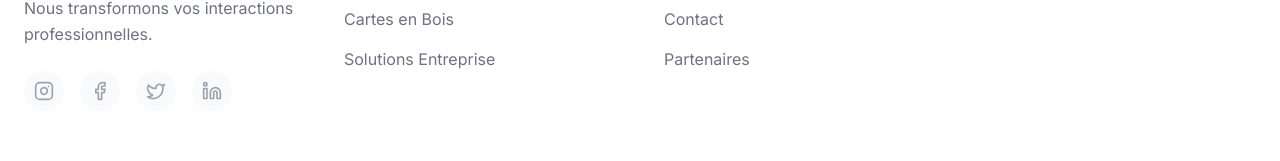
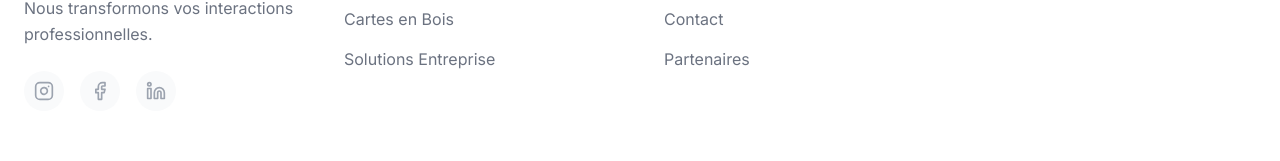
Before and after one commit to AmineJanedi/BoostingFR_Client, a React (Vite) app: page / in a window 1280 px wide. Shown: the part 3840-4001 px from the top of the page. Built offline with nearby package versions, Linux system fonts and the light colour scheme; what @radix-ui/themes would draw is missing.

Commit message:
last khalass

```diff
--- a/index.html
+++ b/index.html
@@ -2,50 +2,46 @@
 <html lang="en">
   <head>
     <meta charset="UTF-8" />
-    <link rel="icon" type="image/x-icon" src="../public/logozoomed.png" />
+    <link rel="icon" type="image/png" href="/png2.png" />
     <meta name="viewport" content="width=device-width, initial-scale=1.0" />
     <title>Boosting FR</title>
 
-    <!-- SEO Meta Tags -->
     <meta name="generator" content="Boosting FR" />
     <meta name="description" content="Boosting FR Generated with Boosting FR" />
     <meta name="author" content="Boosting FR" />
     <meta name="robots" content="index, follow" />
-    <link rel="canonical" href="https://gentle-basil-71j.Boosting FR.app" />
+    <link rel="canonical" href="https://gentle-basil-71j.boostingfr.app" />
 
-    <!-- Open Graph / Facebook -->
     <meta property="og:type" content="website" />
-    <meta property="og:url" content="https://gentle-basil-71j.Boosting FR.app" />
+    <meta property="og:url" content="https://gentle-basil-71j.boostingfr.app" />
     <meta property="og:title" content="Boosting FR" />
     <meta property="og:description" content="Boosting FR Generated with Boosting FR" />
-    <meta property="og:image" content="https://Boosting FR.dev/images/Boosting FR.png" />
-    <meta property="og:locale" content="en_US" />
+    <meta property="og:image" content="https://gentle-basil-71j.boostingfr.app/logo.png" />
+    <meta property="og:locale" content="fr_FR" />
     <meta property="og:site_name" content="Boosting FR" />
 
-    <!-- Twitter -->
     <meta name="twitter:card" content="summary_large_image" />
     <meta name="twitter:site" content="@Boosting FR_dev" />
     <meta name="twitter:title" content="Boosting FR" />
     <meta name="twitter:description" content="Boosting FR Generated with Boosting FR" />
-    <meta name="twitter:image" content="https://Boosting FR.dev/images/Boosting FR.png" />
+    <meta name="twitter:image" content="https://gentle-basil-71j.boostingfr.app/logo.png" />
 
-    <!-- Structured Data (JSON-LD) -->
     <script type="application/ld+json">
     {
       "@context": "https://schema.org",
       "@type": "WebSite",
       "name": "Boosting FR",
       "description": "Boosting FR Generated with Boosting FR",
-      "url": "https://gentle-basil-71j.Boosting FR.app",
+      "url": "https://gentle-basil-71j.boostingfr.app",
       "creator": {
         "@type": "Organization",
         "name": "Boosting FR",
-        "url": "https://Boosting FR.dev"
+        "url": "https://gentle-basil-71j.boostingfr.app"
       },
       "publisher": {
         "@type": "Organization",
         "name": "Boosting FR",
-        "url": "https://Boosting FR.dev"
+        "url": "https://gentle-basil-71j.boostingfr.app"
       }
     }
     </script>
--- a/src/components/Footer.tsx
+++ b/src/components/Footer.tsx
@@ -1,7 +1,14 @@
 import React from 'react';
-import { CreditCard, Instagram, Facebook, Twitter, Linkedin, Mail, Phone, MapPin } from 'lucide-react';
+import { CreditCard, Instagram, Facebook, Linkedin, Mail, Phone, MapPin } from 'lucide-react';
 
 const Footer = () => {
+  // Tableau d'objets pour associer chaque icône à son lien correspondant
+  const socialLinks = [
+    { Icon: Instagram, url: "https://www.instagram.com/boosting.fr" },
+    { Icon: Facebook, url: "https://www.facebook.com/people/Boostingfr/61590460330912/" },
+    { Icon: Linkedin, url: "https://www.linkedin.com/company/boostingfr/" }
+  ];
+
   return (
     <footer className="bg-white border-t border-gray-100 pt-20 pb-10">
       <div className="max-w-7xl mx-auto px-6">
@@ -17,8 +24,14 @@ const Footer = () => {
               L'agence leader en solutions de networking QR Code en France. Nous transformons vos interactions professionnelles.
             </p>
             <div className="flex gap-4">
-              {[Instagram, Facebook, Twitter, Linkedin].map((Icon, i) => (
-                <a key={i} href="#" className="w-10 h-10 rounded-full bg-gray-50 flex items-center justify-center text-gray-400 hover:bg-primary hover:text-white transition-all">
+              {socialLinks.map(({ Icon, url }, i) => (
+                <a
+                  key={i}
+                  href={url}
+                  target={url !== "#" ? "_blank" : undefined}
+                  rel={url !== "#" ? "noopener noreferrer" : undefined}
+                  className="w-10 h-10 rounded-full bg-gray-50 flex items-center justify-center text-gray-400 hover:bg-primary hover:text-white transition-all"
+                >
                   <Icon size={20} />
                 </a>
               ))}
@@ -44,9 +57,11 @@ const Footer = () => {
               <li><a href="#" className="hover:text-primary transition-colors">Partenaires</a></li>
             </ul>
           </div>
- {/*
+
+          {/* Contact section restée commentée comme dans votre code initial */}
+          {/*
           <div>
-           <h4 className="font-bold mb-6">Contact</h4>
+            <h4 className="font-bold mb-6">Contact</h4>
             <ul className="space-y-4 text-gray-500">
               <li className="flex items-center gap-3">
                 <Mail size={18} className="text-primary" />
@@ -61,7 +76,8 @@ const Footer = () => {
                 Paris, France
               </li>
             </ul>
-          </div>*/}
+          </div>
+          */}
         </div>
 
         <div className="pt-8 border-t border-gray-100 flex flex-col md:flex-row justify-between items-center gap-4">
```
Also changed, not shown: public/png2.png (added), 1 other file (tests, documents, lock files or other folders).
